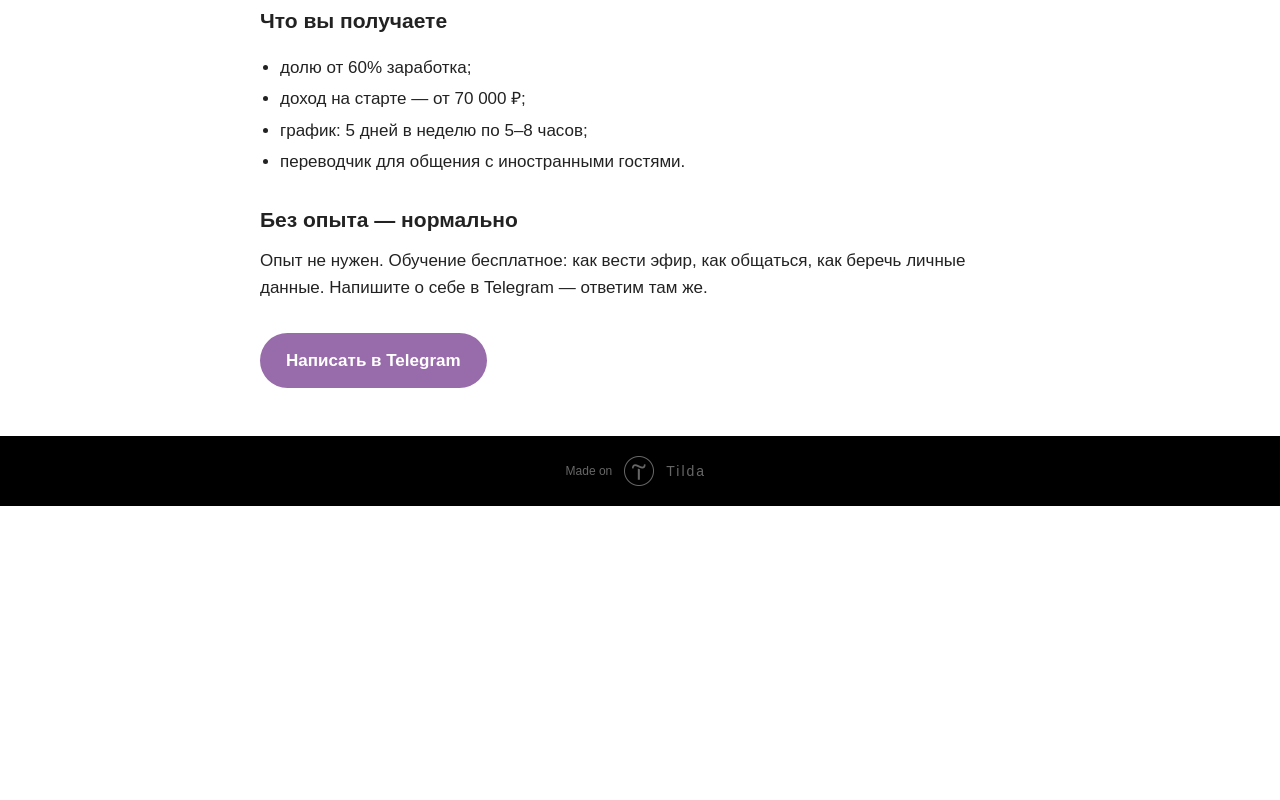
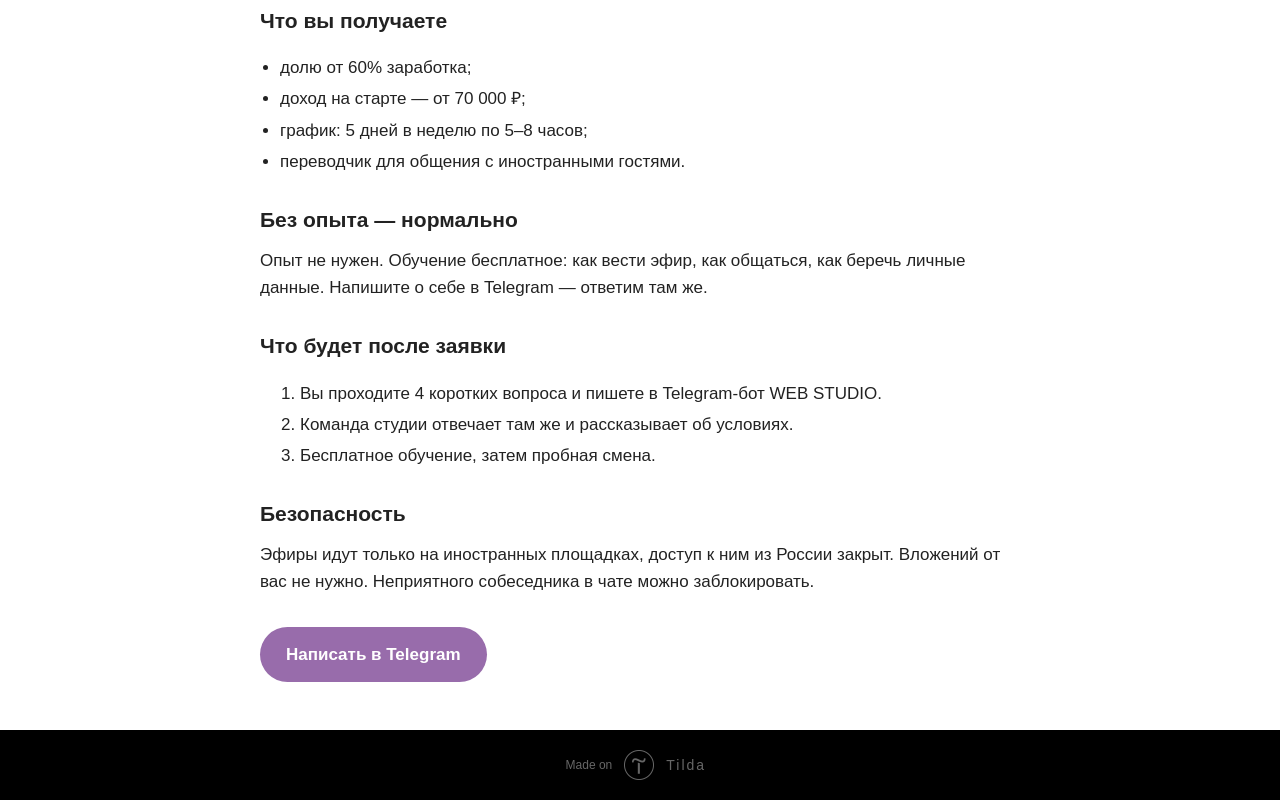
Before and after one commit to metatron2025/webcam-studios-top, a plain HTML site: page index.html in a window 1280 px wide. Shown: the part 9215-10015 px from the top of the page. Before the commit the page ends 9721 px from the top, so only its background shows below. Drawn offline with Linux system fonts and the light colour scheme; no server answers; a web font is replaced by a local one.

Commit message:
Блок доверия: порядок после заявки и безопасность — по объявлениям студии
Co-Authored-By: Claude Opus 5.5 (1M context) <noreply@anthropic.com>
Claude-Session: https://claude.ai/code/session_019cFakGUUzu5puArasgA3o8

```diff
--- a/index.html
+++ b/index.html
@@ -983,6 +983,10 @@ overflow: visible !important;
 <ul><li>долю от 60% заработка;</li><li>доход на старте — от 70 000 ₽;</li><li>график: 5 дней в неделю по 5–8 часов;</li><li>переводчик для общения с иностранными гостями.</li></ul>
 <h3>Без опыта — нормально</h3>
 <p>Опыт не нужен. Обучение бесплатное: как вести эфир, как общаться, как беречь личные данные. Напишите о себе в Telegram — ответим там же.</p>
+<h3>Что будет после заявки</h3>
+<ol><li>Вы проходите 4 коротких вопроса и пишете в Telegram-бот WEB STUDIO.</li><li>Команда студии отвечает там же и рассказывает об условиях.</li><li>Бесплатное обучение, затем пробная смена.</li></ol>
+<h3>Безопасность</h3>
+<p>Эфиры идут только на иностранных площадках, доступ к ним из России закрыт. Вложений от вас не нужно. Неприятного собеседника в чате можно заблокировать.</p>
 <a class="bg-btn" style="background:#986cab" href="https://t.me/WebStudioRabotaBot?start=sajt_webcam-studios-top" target="_blank" rel="nofollow">Написать в Telegram</a></div></section><!--/blok-gorod--><!--/allrecords--><!-- Tilda copyright. Don't remove this line --><div class="t-tildalabel " id="tildacopy" data-tilda-sign="9686931#18543553"><a href="https://tilda.ru/" class="t-tildalabel__link"><div class="t-tildalabel__wrapper"><div class="t-tildalabel__txtleft">Made on </div><div class="t-tildalabel__wrapimg"><img src="images/tildacopy.png" class="t-tildalabel__img" fetchpriority="low" alt=""></div><div class="t-tildalabel__txtright">Tilda</div></div></a></div><!-- Stat --><script type="text/javascript">if (! window.mainTracker) { window.mainTracker = 'tilda'; }
 window.tildastatcookie='no';
 setTimeout(function(){ (function (d, w, k, o, g) { var n=d.getElementsByTagName(o)[0],s=d.createElement(o),f=function(){n.parentNode.insertBefore(s,n);}; s.type = "text/javascript"; s.async = true; s.key = k; s.id = "tildastatscript"; s.src=g; if (w.opera=="[object Opera]") {d.addEventListener("DOMContentLoaded", f, false);} else { f(); } })(document, window, 'e00509b03d9ed49a2e6079fcf40ee771','script','js/tilda-stat-1.0.min.js');
```
